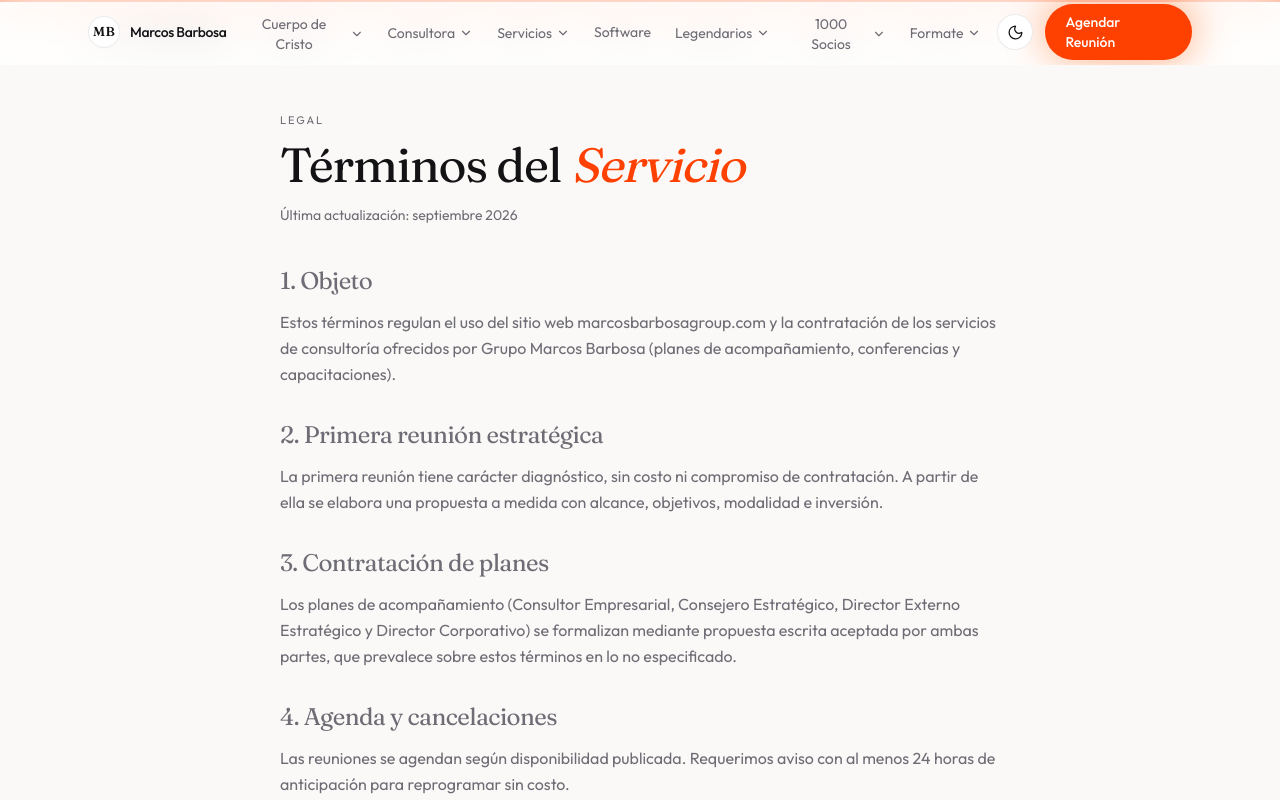
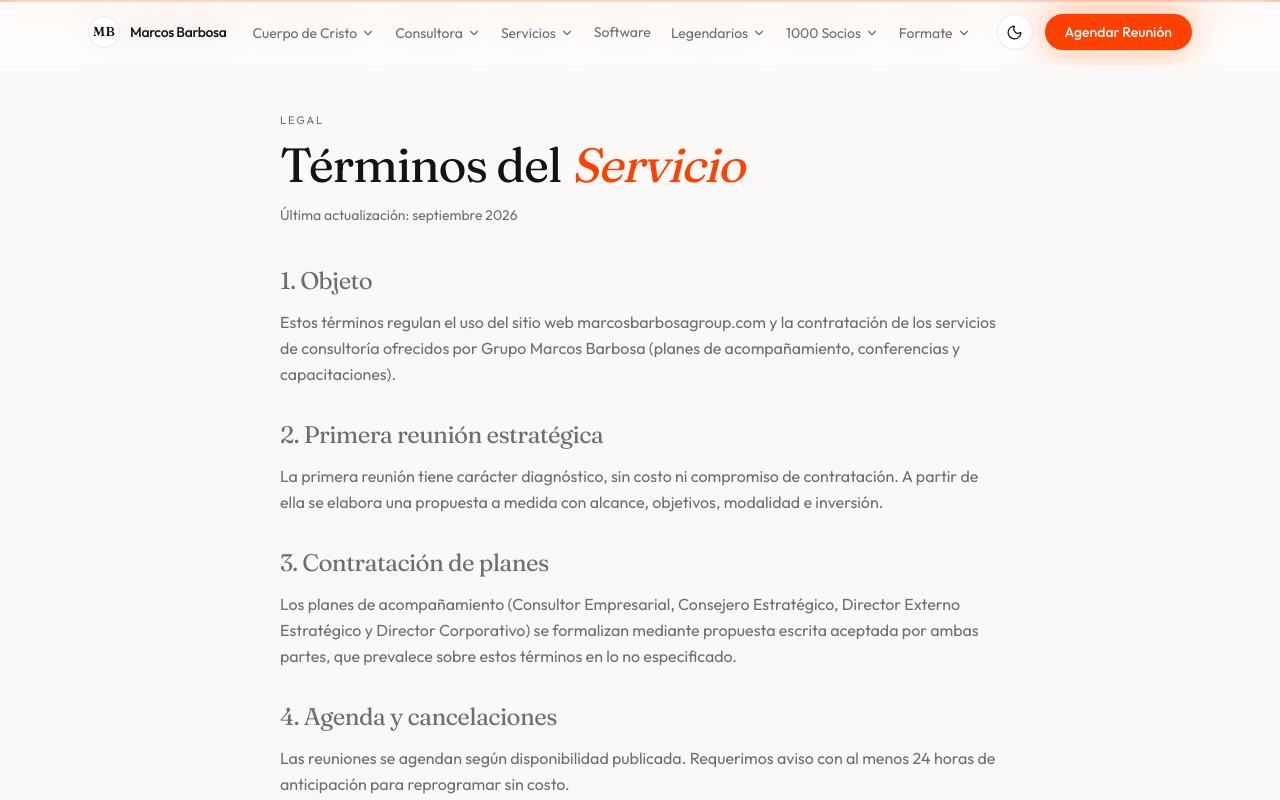
Before and after one commit to gonzalojoel1-sudo/webmarcosbarbosagroup, a Next.js app: page /terminos in a window 1280 px wide. Shown: the top 800 px of the page. Built offline with nearby package versions, Linux system fonts and the light colour scheme.

Commit message:
fix(nav): header xl sin wrap, dropdown sin toggle-hover y breadcrumb en metodologia/planes

```diff
--- a/app/consultora/metodologia/page.tsx
+++ b/app/consultora/metodologia/page.tsx
@@ -1,6 +1,7 @@
 import type { Metadata } from "next"
 import Link from "next/link"
 import { ArrowRight, Check, Clock, FileText, Target } from "lucide-react"
+import { Breadcrumb } from "@/components/site/breadcrumb"
 
 export const metadata: Metadata = {
   title: "Metodología 01—06 — De Diagnóstico a Escalamiento | Marcos Barbosa Group",
@@ -73,7 +74,14 @@ export default function MetodologiaPage() {
       {/* Hero */}
       <section className="pt-32 md:pt-40 pb-12 border-b border-hairline bg-surface">
         <div className="max-w-6xl mx-auto px-6">
-          <p className="text-[11px] uppercase tracking-[0.18em] text-fg-muted">
+          <Breadcrumb
+            items={[
+              { label: "Inicio", href: "/" },
+              { label: "Consultora", href: "/consultora" },
+              { label: "Metodología" },
+            ]}
+          />
+          <p className="text-[11px] uppercase tracking-[0.18em] text-fg-muted mt-4">
             Metodología 01 — 06
           </p>
           <h1 className="mt-4 font-display text-4xl md:text-5xl lg:text-6xl tracking-tight leading-[1.05] text-fg max-w-3xl">
--- a/app/consultora/planes/page.tsx
+++ b/app/consultora/planes/page.tsx
@@ -2,6 +2,7 @@ import type { Metadata } from "next"
 import Link from "next/link"
 import { PlansTable } from "@/components/plans-table"
 import { Check, ArrowRight, ShieldCheck, Clock, Crown, CheckCircle2 } from "lucide-react"
+import { Breadcrumb } from "@/components/site/breadcrumb"
 
 export const metadata: Metadata = {
   title: "Planes 1—4 — Comparativa Consultoría Estratégica | Marcos Barbosa Group",
@@ -88,7 +89,14 @@ export default function PlanesPage() {
       {/* Hero */}
       <section className="pt-32 md:pt-40 pb-10 border-b border-hairline bg-surface">
         <div className="max-w-6xl mx-auto px-6">
-          <p className="text-[11px] uppercase tracking-[0.18em] text-fg-muted">Planes 1 — 4</p>
+          <Breadcrumb
+            items={[
+              { label: "Inicio", href: "/" },
+              { label: "Consultora", href: "/consultora" },
+              { label: "Planes" },
+            ]}
+          />
+          <p className="text-[11px] uppercase tracking-[0.18em] text-fg-muted mt-4">Planes 1 — 4</p>
           <h1 className="mt-4 font-display text-4xl md:text-5xl lg:text-6xl tracking-tight leading-[1.05] text-fg max-w-3xl">
             Elegí la intensidad.
             <br />
--- a/components/layout/header.tsx
+++ b/components/layout/header.tsx
@@ -83,15 +83,15 @@ export function Header() {
             </span>
           </Link>
 
-          <nav className="hidden lg:flex items-center gap-6" aria-label="Principal">
-            {verticals.map((v) => {
+          <nav className="hidden xl:flex items-center gap-5" aria-label="Principal">
+            {verticals.map((v, i) => {
               const active = isActive(v.slug)
               if (v.children.length === 0) {
                 return (
                   <Link
                     key={v.id}
                     href={v.slug}
-                    className={`text-sm transition-colors ${
+                    className={`text-sm whitespace-nowrap transition-colors ${
                       active ? "text-primary" : "text-fg-muted hover:text-fg"
                     }`}
                   >
@@ -119,8 +119,8 @@ export function Header() {
                     type="button"
                     aria-expanded={ddOpen}
                     aria-haspopup="true"
-                    onClick={() => setOpenDropdown((cur) => (cur === v.id ? null : v.id))}
-                    className={`inline-flex items-center gap-1 text-sm transition-colors ${
+                    onClick={() => setOpenDropdown(v.id)}
+                    className={`inline-flex items-center gap-1 whitespace-nowrap text-sm transition-colors ${
                       active ? "text-primary" : "text-fg-muted hover:text-fg"
                     }`}
                   >
@@ -131,7 +131,11 @@ export function Header() {
                     />
                   </button>
                   {ddOpen ? (
-                    <div className="absolute left-1/2 -translate-x-1/2 top-full pt-3 w-[22rem]">
+                    <div
+                      className={`absolute top-full pt-3 w-[22rem] ${
+                        i >= 5 ? "right-0" : "left-1/2 -translate-x-1/2"
+                      }`}
+                    >
                       <div className="card-luxury rounded-2xl p-2 shadow-[0_24px_60px_-24px_rgba(12,12,14,0.35)]">
                         <p className="px-3 pt-2 pb-1 text-[11px] uppercase tracking-[0.18em] text-fg-muted">
                           {v.title}
@@ -162,17 +166,17 @@ export function Header() {
             })}
           </nav>
 
-          <div className="hidden lg:flex items-center gap-3">
+          <div className="hidden xl:flex items-center gap-3">
             <ThemeToggle />
             <Link
               href="/contacto"
-              className="btn-primary px-5 py-2 text-sm font-medium inline-flex items-center"
+              className="btn-primary px-5 py-2 text-sm font-medium inline-flex items-center whitespace-nowrap"
             >
               Agendar Reunión
             </Link>
           </div>
 
-          <div className="flex lg:hidden items-center gap-2">
+          <div className="flex xl:hidden items-center gap-2">
             <ThemeToggle />
             <button
               className="p-2 -mr-2 text-fg"
@@ -187,7 +191,7 @@ export function Header() {
       </div>
 
       {open ? (
-        <div className="lg:hidden drawer-enter bg-white/95 dark:bg-[#0C0C0E]/95 backdrop-blur-[20px] border-b border-hairline max-h-[calc(100vh-4rem)] overflow-y-auto">
+        <div className="xl:hidden drawer-enter bg-white/95 dark:bg-[#0C0C0E]/95 backdrop-blur-[20px] border-b border-hairline max-h-[calc(100vh-4rem)] overflow-y-auto">
           <div className="px-6 py-4">
             {verticals.map((v) => {
               const expanded = openAccordion === v.id
```
